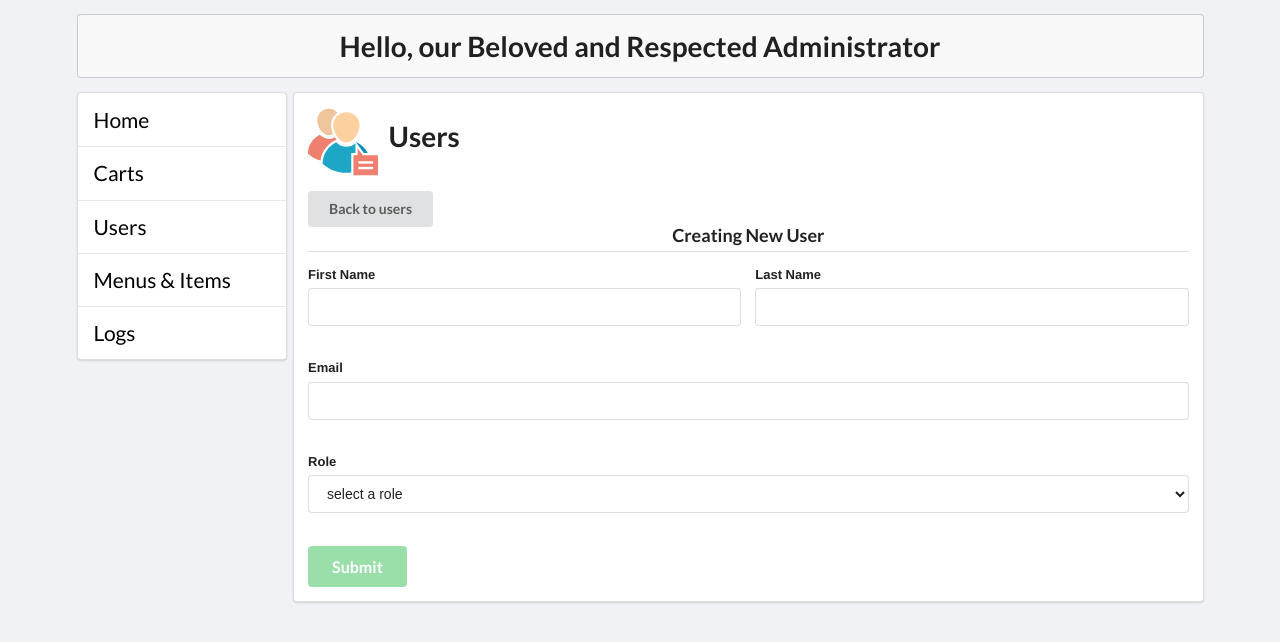
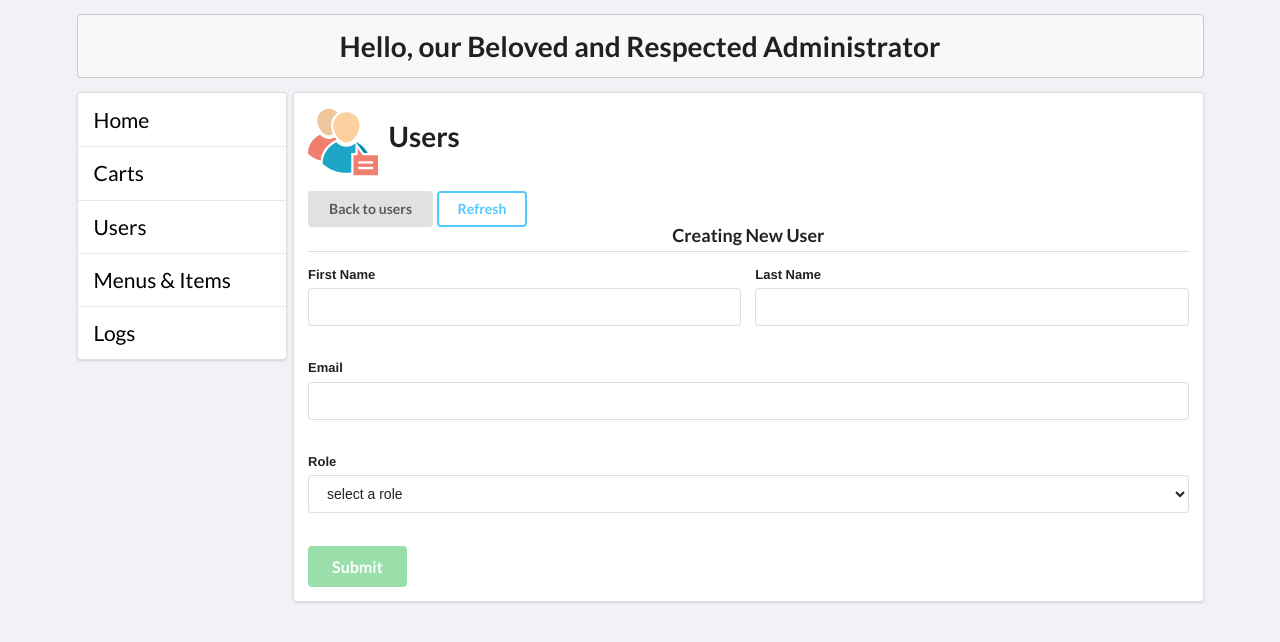
Before and after one commit to eknigge/AD320_Project, a React (Create React App) app in the folder front-end/hot-dog/: page /admin/users/new in a window 1280 px wide. Shown: the top 642 px of the page. Built offline with nearby package versions, Linux system fonts and the light colour scheme.

Commit message:
added refresh button in User edit screen

```diff
--- a/front-end/hot-dog/src/components/EditUser.js
+++ b/front-end/hot-dog/src/components/EditUser.js
@@ -71,6 +71,10 @@ class EditUser extends React.Component {
     }
   }
 
+  refreshPage() {
+    window.location.reload();
+  }
+
   render() {
     const { First_Name, Last_Name, Email, Permission } = this.state.apiResponse;
 
@@ -84,14 +88,22 @@ class EditUser extends React.Component {
           <Link to="/admin/users">
             <button className="ui button">Back to users</button>
           </Link>
-
+          <button
+            onClick={this.refreshPage}
+            className="ui inverted primary button"
+          >
+            Refresh
+          </button>
           <div
             className={`ui success message ${
               this.state.formSuccess ? null : `hidden`
             }`}
           >
             <h4 className="header">{this.state.resMessage}</h4>
-            <p>Go back to the users page to see the latest changes</p>
+            <p>
+              Refresh the page or go back to the users page to see the latest
+              changes
+            </p>
           </div>
 
           <Formik
```
